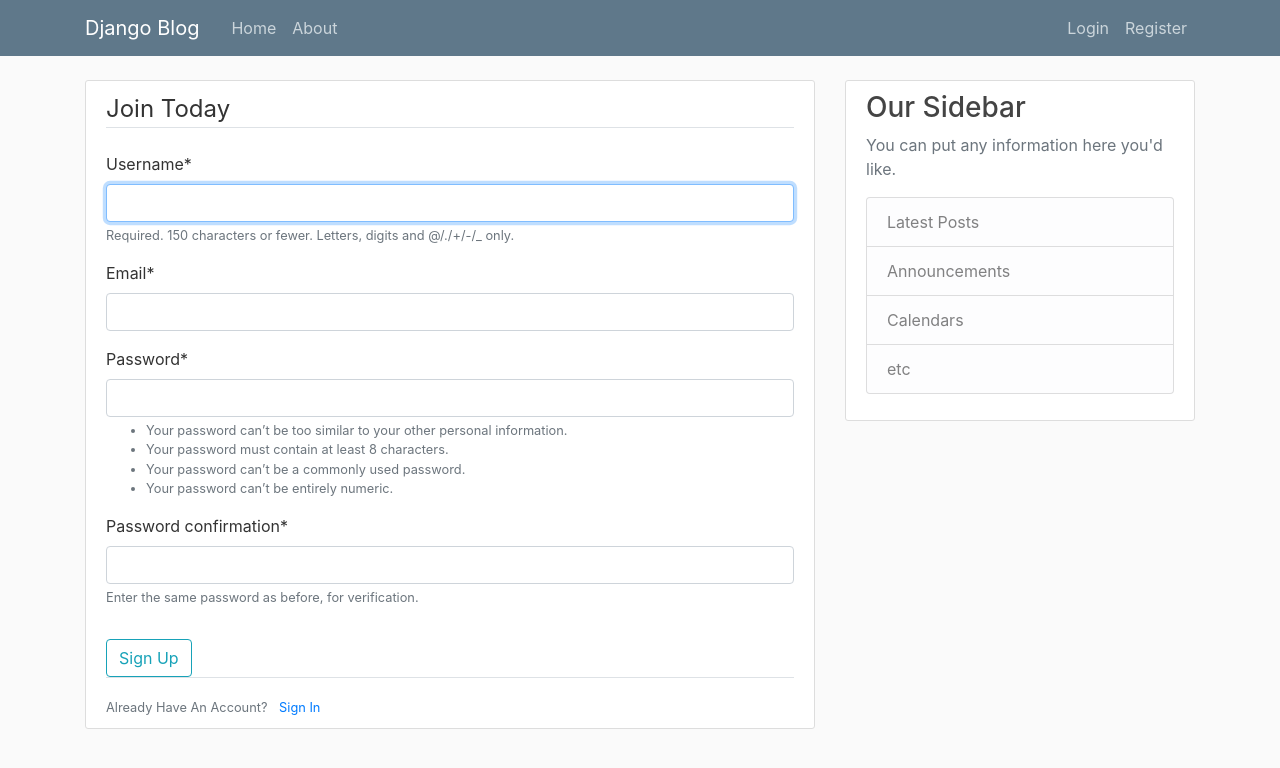
After one commit to KingslyEn/django_blog, a Django app: page /register/ in a window 1280 px wide. The commit adds this page. Shown: the top 768 px of the page. Run offline with Django 4.2, Linux system fonts and the light colour scheme; some libraries are stand-ins or nearby versions.

Commit message:
Update register form using crispy template and Meta class for adding email field

```diff
--- a/blog/templates/blog/base.html
+++ b/blog/templates/blog/base.html
@@ -42,6 +42,13 @@
       <main role="main" class="container">
         <div class="row">
           <div class="col-md-8">
+            {% if messages %}
+              {% for message in messages%}
+                <div class="alert alert-{{  message.tags  }}">
+                  {{ message }}
+                </div>
+              {% endfor %}
+            {% endif %}
             {% block content %}{% endblock %}
           </div>
           <div class="col-md-4">
--- a/django_blog/settings.py
+++ b/django_blog/settings.py
@@ -32,6 +32,8 @@
 
 INSTALLED_APPS = [
     'blog.apps.BlogConfig',
+    'users.apps.UsersConfig',
+    'crispy_forms',
     'django.contrib.admin',
     'django.contrib.auth',
     'django.contrib.contenttypes',
@@ -122,3 +124,5 @@
 # https://docs.djangoproject.com/en/4.0/ref/settings/#default-auto-field
 
 DEFAULT_AUTO_FIELD = 'django.db.models.BigAutoField'
+
+CRISPY_TEMPLATE_PACK = 'bootstrap4'
--- a/django_blog/urls.py
+++ b/django_blog/urls.py
@@ -15,8 +15,10 @@
 """
 from django.contrib import admin
 from django.urls import path, include
+from users import views as user_views
 
 urlpatterns = [
     path('admin/', admin.site.urls),
+    path('register/', user_views.register, name='register'),
     path('', include("blog.urls")),
 ]
--- /dev/null
+++ b/users/forms.py
@@ -0,0 +1,11 @@
+from django import forms
+from django.contrib.auth.models import User
+from django.contrib.auth.forms import UserCreationForm
+
+
+class UserRegisterForm(UserCreationForm):
+    email = forms.EmailField()
+
+    class Meta:
+        model = User
+        fields = ['username', 'email', 'password1', 'password2']
--- /dev/null
+++ b/users/templates/users/register.html
@@ -0,0 +1,19 @@
+{% extends "blog/base.html" %} {% block content %} {% load crispy_forms_tags %}
+<div class="content-section">
+  <form method="POST">
+    {% csrf_token %}
+    <fieldset class="form-group">
+      <legend class="border-bottom mb-4">Join Today</legend>
+      {{ form|crispy }}
+    </fieldset>
+    <div class="grom-group">
+      <button class="btn btn-outline-info" type="submit">Sign Up</button>
+    </div>
+  </form>
+  <div class="border-top pt-3">
+    <small class="text-muted">
+      Already Have An Account? <a class="ml-2" href="#">Sign In</a>
+    </small>
+  </div>
+</div>
+{% endblock content %}
--- a/users/views.py
+++ b/users/views.py
@@ -1,3 +1,17 @@
-from django.shortcuts import render
+from email import message
+from django.shortcuts import render, redirect
+from django.contrib import messages
+from .forms import UserRegisterForm
 
-# Create your views here.
+
+def register(request):
+    if request.method == "POST":
+        form = UserRegisterForm(request.POST)
+        if form.is_valid():
+            form.save()
+            username = form.cleaned_data.get('username')
+            messages.success(request, f'Account created for {username}!')
+            return redirect('blog-home')
+    else:
+        form = UserRegisterForm()
+    return render(request, "users/register.html", {"form": form})
```
